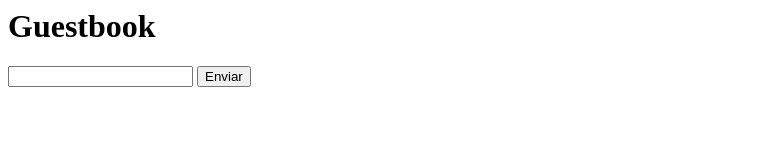
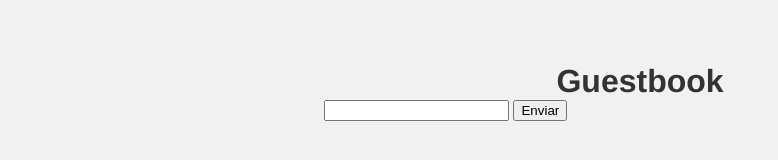
Before and after one commit to leandronsp/guestbook, a plain HTML site: page index.html in a window 1280 px wide. Shown: the whole page, without its empty margins (0-778 px from the left). Drawn offline with Linux system fonts and the light colour scheme.

Commit message:
applying some style

```diff
--- a/index.html
+++ b/index.html
@@ -1,5 +1,29 @@
-<h1>Guestbook</h1>
-<form action="/" method="POST">
-  <input type="text" name="message" \>
-  <input type="submit" value="Enviar"\>
-</form>
+<style>
+  body {
+    font-family: Helvetica;
+    background-color: #f1f1f1;
+  }
+
+  div.container {
+    margin-left: 25%;
+    margin-right: 25%;
+    margin-top: 5%;
+    margin-bottom: 5%;
+  }
+
+  div.container h1 {
+    text-align: center;
+    margin: 15 0 0 0;
+    color: #333;
+  }
+</style>
+
+<div class="container">
+  <h1>Guestbook</h1>
+  <form action="/" method="POST">
+    <div class="field">
+      <input type="text" name="message" \>
+      <input type="submit" value="Enviar"\>
+    </div>
+  </form>
+</div>
```
